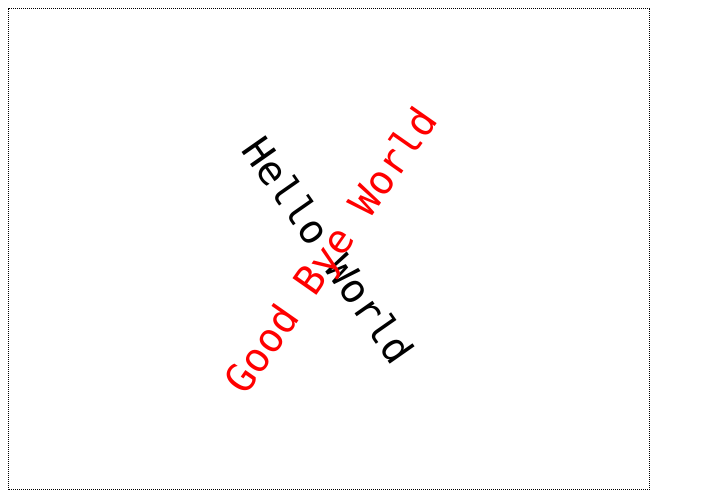
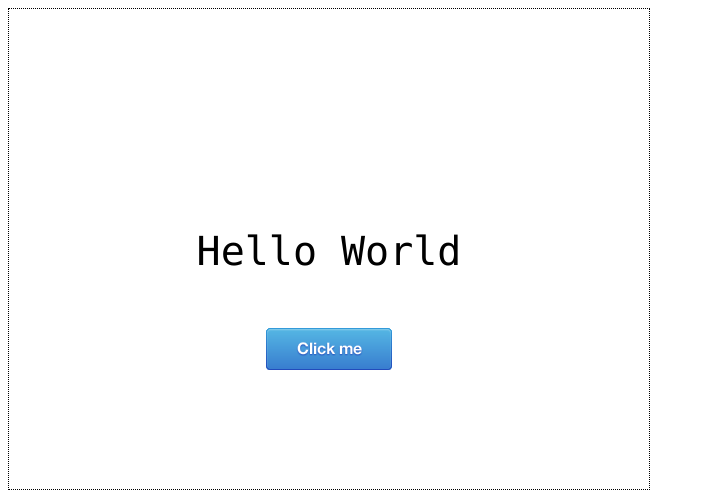
Before and after one commit to ilgulee/COMP397-PROJECT-TEMPLATE, a website: page index.html in a window 1280 px wide. Shown: the whole page, without its empty margins (0-705 px from the left). Drawn offline with Linux system fonts and the light colour scheme; files whose address does not match are found by name.

Commit message:
Added button

```diff
--- a/Scripts/core/game.js
+++ b/Scripts/core/game.js
@@ -2,26 +2,38 @@
     var stage;
     var canvas;
     var helloLabel;
-    var goodByeLabel;
+    var clickButton;
+    var assetManager;
+    var assetManifest = [
+        { id: "clickmebtn", src: "../../Assets/images/clickmebtn.png" }
+    ];
+    function Init() {
+        assetManager = new createjs.LoadQueue();
+        assetManager.installPlugin(createjs.Sound);
+        assetManager.on("complete", Start);
+        assetManager.loadManifest(assetManifest);
+    }
     function Start() {
         canvas = document.getElementById("canvas");
         stage = new createjs.Stage(canvas);
+        stage.enableMouseOver(20);
         createjs.Ticker.framerate = 60;
         createjs.Ticker.on("tick", Update);
         Main();
     }
     function Update() {
-        helloLabel.rotation += 5;
-        goodByeLabel.rotation -= 5;
         stage.update();
     }
     function Main() {
         console.log("Game Started..");
         helloLabel = new objects.Label("Hello World", "40px", "Consolas", "#000000", 320, 240, true);
         stage.addChild(helloLabel);
-        goodByeLabel = new objects.Label("Good Bye World", "40px", "Consolas", "#FF0000", 320, 240, true);
-        stage.addChild(goodByeLabel);
+        clickButton = new objects.Button(assetManager, "clickmebtn", 320, 340, true);
+        stage.addChild(clickButton);
+        clickButton.on("click", function () {
+            helloLabel.TextString = "GoodBye Cruel World";
+        });
     }
-    window.onload = Start;
+    window.onload = Init;
 })();
 //# sourceMappingURL=game.js.map
--- /dev/null
+++ b/Scripts/objects/button.js
@@ -0,0 +1,50 @@
+var __extends = (this && this.__extends) || (function () {
+    var extendStatics = Object.setPrototypeOf ||
+        ({ __proto__: [] } instanceof Array && function (d, b) { d.__proto__ = b; }) ||
+        function (d, b) { for (var p in b) if (b.hasOwnProperty(p)) d[p] = b[p]; };
+    return function (d, b) {
+        extendStatics(d, b);
+        function __() { this.constructor = d; }
+        d.prototype = b === null ? Object.create(b) : (__.prototype = b.prototype, new __());
+    };
+})();
+var objects;
+(function (objects) {
+    var Button = /** @class */ (function (_super) {
+        __extends(Button, _super);
+        //PRIVATE INSTANCE VARIABLES+++++++++++++++++++++++++++++
+        //PUBLIC PROPERTIES++++++++++++++++++++++++++++++++++++++
+        //CONSTRUCTORS+++++++++++++++++++++++++++++++++++++++++++
+        /**
+         * Creates an instance of Button.
+         * @param {createjs.LoadQueue} assetManager
+         * @param {string} imageName
+         * @param {number} x
+         * @param {number} y
+         * @param {boolean} isCentered
+         */
+        function Button(assetManager, imageName, x, y, isCentered) {
+            var _this = _super.call(this, assetManager.getResult(imageName)) || this;
+            if (isCentered) {
+                _this.regX = _this.getBounds().width * .5;
+                _this.regY = _this.getBounds().height * .5;
+            }
+            _this.x = x;
+            _this.y = y;
+            //event listener
+            _this.on("mouseover", _this._mouseOver);
+            _this.on("mouseout", _this._mouseOut);
+            return _this;
+        }
+        //PRIVATE METHODS++++++++++++++++++++++++++++++++++++++++
+        Button.prototype._mouseOver = function (event) {
+            this.alpha = 0.7;
+        };
+        Button.prototype._mouseOut = function (event) {
+            this.alpha = 1.0;
+        };
+        return Button;
+    }(createjs.Bitmap));
+    objects.Button = Button;
+})(objects || (objects = {}));
+//# sourceMappingURL=button.js.map
--- a/Scripts/objects/label.js
+++ b/Scripts/objects/label.js
@@ -12,7 +12,6 @@ var objects;
 (function (objects) {
     var Label = /** @class */ (function (_super) {
         __extends(Label, _super);
-        //PRIVATE INSTANCE VARIABLES+++++++++++++++++++++++++++++
         //PUBLIC PROPERTIES++++++++++++++++++++++++++++++++++++++
         //CONSTRUCTORS+++++++++++++++++++++++++++++++++++++++++++
         /**
@@ -35,6 +34,19 @@ var objects;
             _this.y = y;
             return _this;
         }
+        Object.defineProperty(Label.prototype, "TextString", {
+            //PRIVATE INSTANCE VARIABLES+++++++++++++++++++++++++++++
+            get: function () {
+                return this.text;
+            },
+            set: function (text) {
+                this.text = text;
+                this.regX = this.getMeasuredWidth() * 0.5;
+                this.regY = this.getMeasuredLineHeight() * 0.5;
+            },
+            enumerable: true,
+            configurable: true
+        });
         return Label;
     }(createjs.Text));
     objects.Label = Label;
--- a/index.html
+++ b/index.html
@@ -33,7 +33,7 @@
 
 <!--Game Scripts-->
     <script src="./Scripts/objects/label.js"></script>
-
+    <script src="./Scripts/objects/button.js"></script>
 
     <script src="./Scripts/core/game.js"></script>
 </body>
```
Also changed, not shown: Scripts/core/game.ts (+24 -6 lines), Scripts/objects/button.ts (added, +41 -0 lines), Scripts/objects/label.ts (+8 -0 lines), Assets/images/clickmebtn.png (added), 3 other files.
